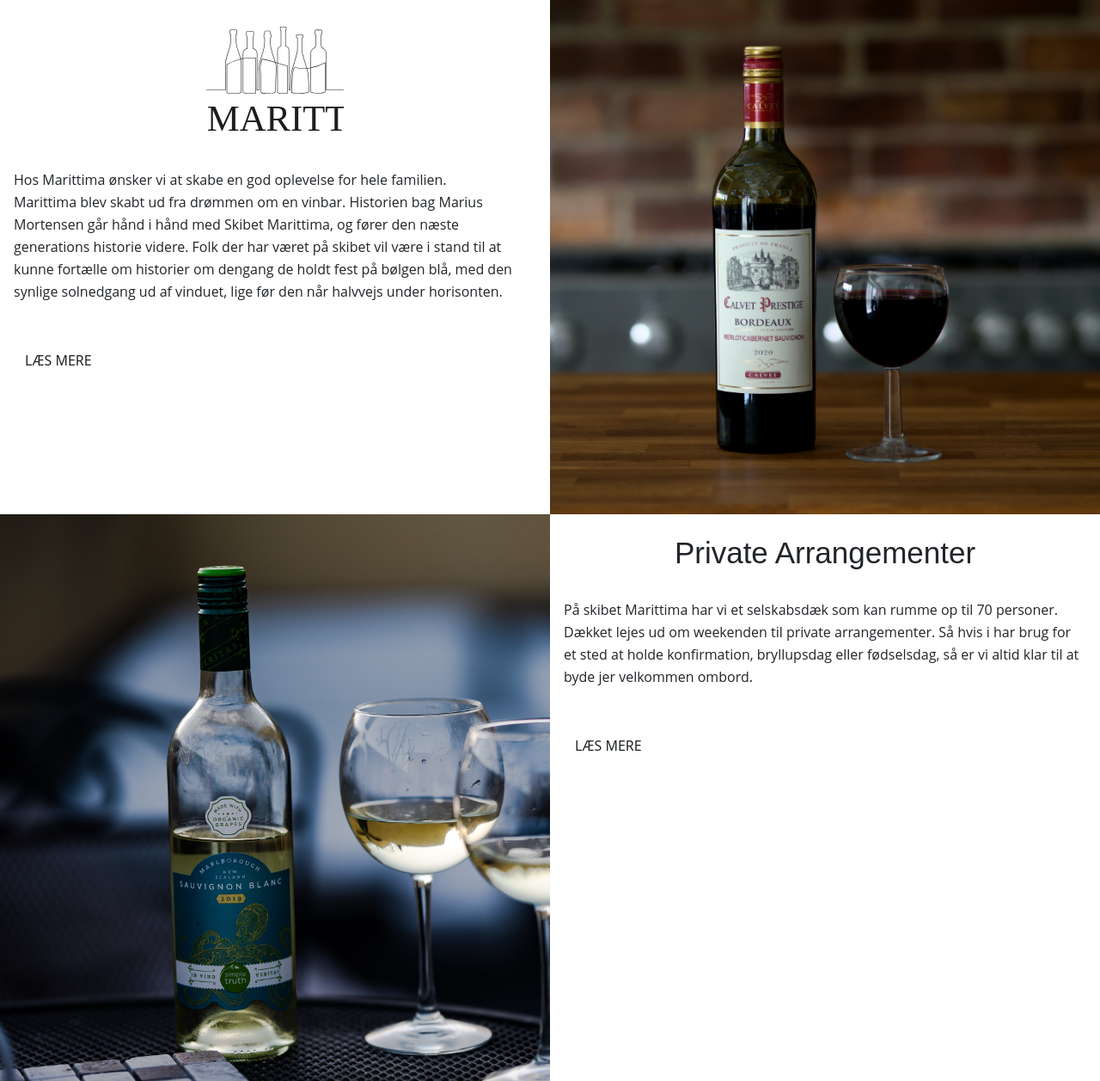
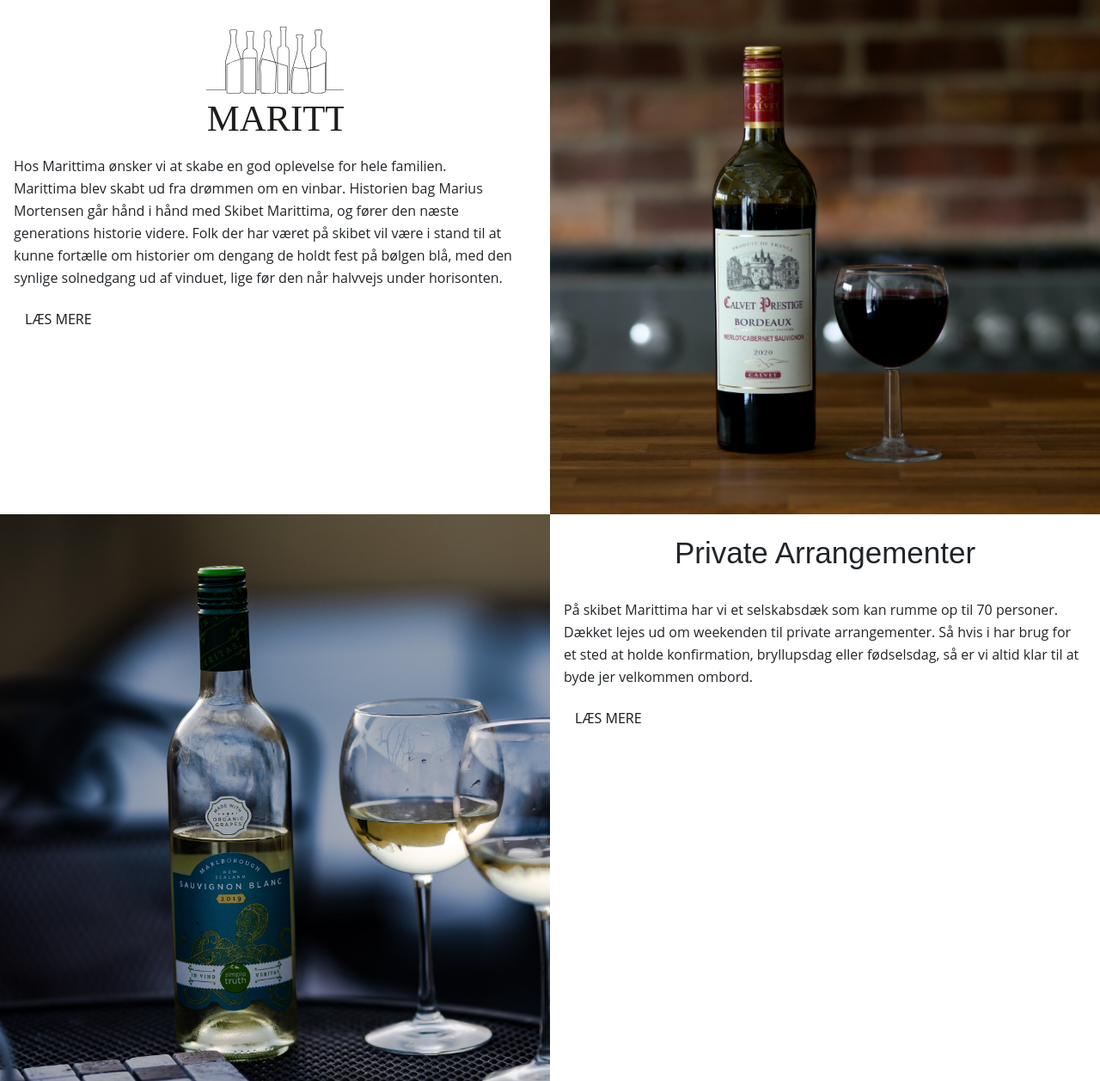
Before and after one commit to loay0013/marittima, a PHP site: page /Forside.php in a window 1280 px wide. Shown: the part 801-2058 px from the top of the page at 86% size. Run offline with PHP 8.4, Linux system fonts and the light colour scheme; style sheets or scripts are compiled from the project's sources; some libraries are stand-ins or nearby versions.

Commit message:
Forside 2.0

```diff
--- a/Forside.php
+++ b/Forside.php
@@ -40,10 +40,10 @@
     </div>
     <div class="btn1 m-2 ">
         <a class="button-forside btn  btn-btn1   d-flex justify-content-center rounded-0 " href="Booking.php">
-            <p>LAV EN RESERVATION</p>
+            <p class="m-0">LAV EN RESERVATION</p>
         </a>
         <a class="button-forside btn btn-btn1  d-flex mt-3 justify-content-center rounded-0" href="#Tid">
-            <p>ÅBNINGSTIDER</p>
+            <p class="m-0">ÅBNINGSTIDER</p>
         </a>
     </div>
 
@@ -54,11 +54,11 @@
 
 
 <section id="Forside" class="row gx-0">
-    <div class="col-md-6">
+    <div class="col-md-6 container">
         <div class="d-flex justify-content-center mt-3">
             <img class=" d-flex justify-content-center w-25 mt-3 " src="images/logosortudenslogan%20.svg">
         </div>
-        <p class="mt-3 p-3 ">
+        <p class="pt-3 mx-3 ">
             Hos Marittima ønsker vi at skabe en god oplevelse for hele familien.
             <br>
             Marittima blev skabt ud fra drømmen om en vinbar. Historien bag Marius Mortensen går hånd i hånd med Skibet
@@ -69,7 +69,7 @@
 
         </p>
 
-        <div class="mb-3  p-3">
+        <div class="mx-3 mb-2 mb-md-0">
             <a class="btn btn-btn1 rounded-0" href="Omkring%20os.php">LÆS MERE</a>
         </div>
     </div>
@@ -81,15 +81,16 @@
 
 <section class="row gx-0">
     <div class="col-md-6 order-md-2">
-        <h2 class="text-center mt-4">Private Arrangementer</h2>
-        <p class="mt-3 p-3 ">
+        <h2 class="text-center mt-4 mx-3">Private Arrangementer</h2>
+       <div class="d-flex  align-items-center">
+        <p class="mx-3 pt-4">
             På skibet Marittima har vi et selskabsdæk som kan rumme op til 70 personer.
             Dækket lejes ud om weekenden til private arrangementer.
             Så hvis i har brug for et sted at holde konfirmation, bryllupsdag eller fødselsdag,
             så er vi altid klar til at byde jer velkommen ombord.
         </p>
-
-        <div class="mb-3 p-3">
+    </div>
+        <div class="mx-3 mb-2 mb-md-0">
             <a class="btn btn-btn1 rounded-0" href="Booking.php">LÆS MERE</a>
         </div>
     </div>
```
